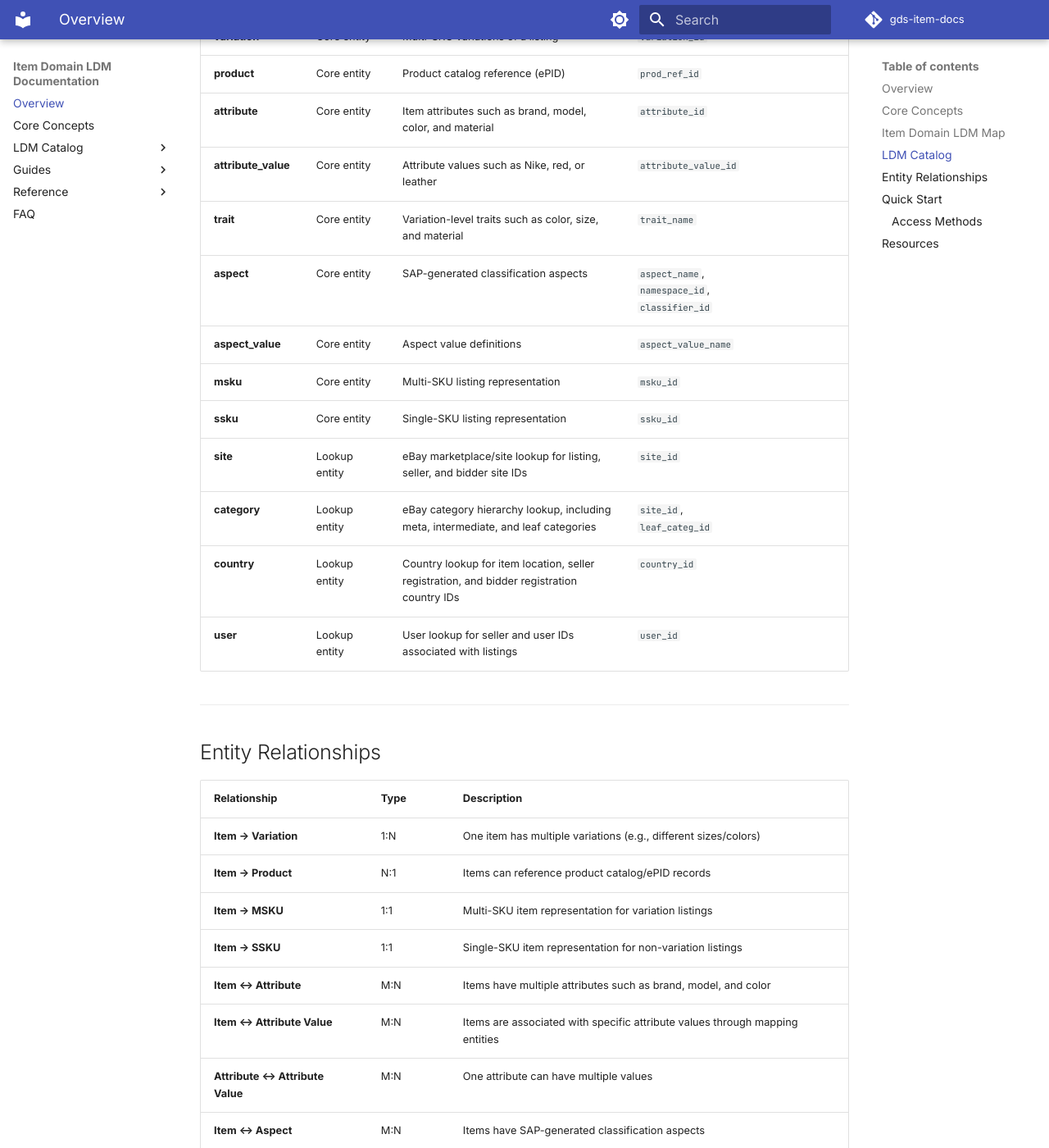
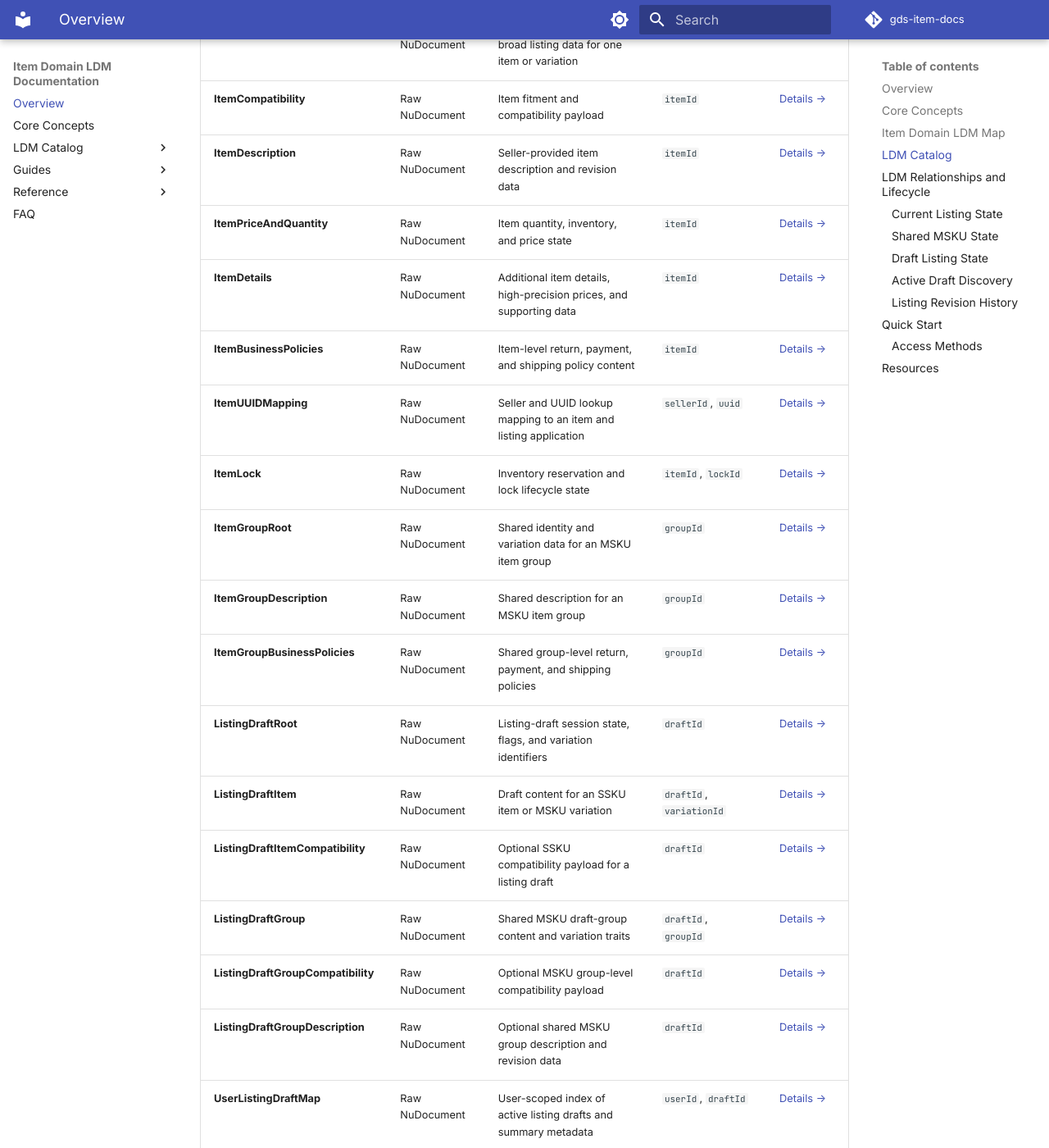
Before and after one commit to duanbiyi-ctrl/ework, an MkDocs documentation site: the page built from docs/index.md, in a window 1280 px wide and 1400 px high, scrolled down 1984 px. Shown: the whole window at 82% size. Built offline with MkDocs 1.6.1 and Material for MkDocs 9.7.7, drawn with Linux system fonts in a browser that asks for light colours; comment, search, counter and statistics services are not loaded; some of the changed text lies outside the part shown.

Commit message:
docs: Update Item LDM overview
Replace the outdated entity map and catalog with the current governed and raw LDM definitions, business keys, and source-model relationship guidance.

Co-authored-by: Copilot <223556219+Copilot@users.noreply.github.com>

```diff
--- a/docs/index.md
+++ b/docs/index.md
@@ -40,7 +40,7 @@ Understanding Item domain fundamentals:
 
 Here're the main LDM entities in the Item domain:
 
-<img src="assets/item-domain-entity-relationship.png" alt="Item Domain LDM Entity Map" width="700"/>
+<img src="assets/item-domain-ldm-map.png" alt="Item Domain LDM Map" width="700"/>
 
 
 !!! tip "New to Item LDM?"
@@ -50,44 +50,97 @@ Here're the main LDM entities in the Item domain:
 
 ## LDM Catalog
 
-| LDM Name | Type | Description | Primary Key(s) | Details |
+| LDM Name | Type | Description | Business Key(s) | Details |
 |----------|------|-------------|----------------|---------|
-| **item** | Core entity | Core listing entity | `item_id` | [Details →](entities/item.md) |
-| **variation** | Core entity | Multi-SKU variations of a listing | `variation_id` | |
-| **product** | Core entity | Product catalog reference (ePID) | `prod_ref_id` | |
-| **attribute** | Core entity | Item attributes such as brand, model, color, and material | `attribute_id` | |
-| **attribute_value** | Core entity | Attribute values such as Nike, red, or leather | `attribute_value_id` | |
-| **trait** | Core entity | Variation-level traits such as color, size, and material | `trait_name` | |
-| **aspect** | Core entity | SAP-generated classification aspects | `aspect_name`, `namespace_id`, `classifier_id` | |
-| **aspect_value** | Core entity | Aspect value definitions | `aspect_value_name` | |
-| **msku** | Core entity | Multi-SKU listing representation | `msku_id` | |
-| **ssku** | Core entity | Single-SKU listing representation | `ssku_id` | |
-| **site** | Lookup entity | eBay marketplace/site lookup for listing, seller, and bidder site IDs | `site_id` | |
-| **category** | Lookup entity | eBay category hierarchy lookup, including meta, intermediate, and leaf categories | `site_id`, `leaf_categ_id` | |
-| **country** | Lookup entity | Country lookup for item location, seller registration, and bidder registration country IDs | `country_id` | |
-| **user** | Lookup entity | User lookup for seller and user IDs associated with listings | `user_id` | |
+| **item** | Governed entity | Core listing entity representing one eBay listing | `item_id` | [Details →](entities/item.md) |
+| **variation** | Governed entity | Multi-SKU variation of a listing | `variation_id` | [Details →](entities/variation.md) |
+| **ItemRoot** | Raw NuDocument | Current-state identity and broad listing data for one item or variation | `itemId` | [Details →](entities/itemkeyspace-root.md) |
+| **ItemCompatibility** | Raw NuDocument | Item fitment and compatibility payload | `itemId` | [Details →](entities/itemkeyspace-item-compatibility.md) |
+| **ItemDescription** | Raw NuDocument | Seller-provided item description and revision data | `itemId` | [Details →](entities/itemkeyspace-item-description.md) |
+| **ItemPriceAndQuantity** | Raw NuDocument | Item quantity, inventory, and price state | `itemId` | [Details →](entities/itemkeyspace-item-qty-price.md) |
+| **ItemDetails** | Raw NuDocument | Additional item details, high-precision prices, and supporting data | `itemId` | [Details →](entities/itemkeyspace-item-details.md) |
+| **ItemBusinessPolicies** | Raw NuDocument | Item-level return, payment, and shipping policy content | `itemId` | [Details →](entities/itemkeyspace-business-policies.md) |
+| **ItemUUIDMapping** | Raw NuDocument | Seller and UUID lookup mapping to an item and listing application | `sellerId`, `uuid` | [Details →](entities/itemkeyspace-uuid-map.md) |
+| **ItemLock** | Raw NuDocument | Inventory reservation and lock lifecycle state | `itemId`, `lockId` | [Details →](entities/itemkeyspace-item-lock.md) |
+| **ItemGroupRoot** | Raw NuDocument | Shared identity and variation data for an MSKU item group | `groupId` | [Details →](entities/itemgroupkeyspace-root.md) |
+| **ItemGroupDescription** | Raw NuDocument | Shared description for an MSKU item group | `groupId` | [Details →](entities/itemgroupkeyspace-group-description.md) |
+| **ItemGroupBusinessPolicies** | Raw NuDocument | Shared group-level return, payment, and shipping policies | `groupId` | [Details →](entities/itemgroupkeyspace-group-business-policies.md) |
+| **ListingDraftRoot** | Raw NuDocument | Listing-draft session state, flags, and variation identifiers | `draftId` | [Details →](entities/listingdraft-root.md) |
+| **ListingDraftItem** | Raw NuDocument | Draft content for an SSKU item or MSKU variation | `draftId`, `variationId` | [Details →](entities/listingdraft-item-draft.md) |
+| **ListingDraftItemCompatibility** | Raw NuDocument | Optional SSKU compatibility payload for a listing draft | `draftId` | [Details →](entities/listingdraft-item-draft-compatibility.md) |
+| **ListingDraftGroup** | Raw NuDocument | Shared MSKU draft-group content and variation traits | `draftId`, `groupId` | [Details →](entities/listingdraft-item-group-draft.md) |
+| **ListingDraftGroupCompatibility** | Raw NuDocument | Optional MSKU group-level compatibility payload | `draftId` | [Details →](entities/listingdraft-item-group-draft-compatibility.md) |
+| **ListingDraftGroupDescription** | Raw NuDocument | Optional shared MSKU group description and revision data | `draftId` | [Details →](entities/listingdraft-item-group-draft-desc.md) |
+| **UserListingDraftMap** | Raw NuDocument | User-scoped index of active listing drafts and summary metadata | `userId`, `draftId` | [Details →](entities/userlistingdraft-user-item-draft-map.md) |
+| **ListingRevisionRoot** | Raw NuDocument | Retention state for a listing's revision history | `listingId` | [Details →](entities/listingrevisionkeyspace-root.md) |
+| **ListingRevision** | Raw NuDocument | Historical summary of a listing revision and changed property groups | `listingId`, `revisionId` | [Details →](entities/listingrevisionkeyspace-listing-revision.md) |
+| **ListingRevisionDetail** | Raw NuDocument | Historical non-variation property-level change record | `listingId`, `revisionId` | [Details →](entities/listingrevisionkeyspace-listing-revision-detail.md) |
+| **ListingVariationRevisionDetail** | Raw NuDocument | Historical variation-specific property-level change record | `listingId`, `revisionId`, `variationId` | [Details →](entities/listingrevisionkeyspace-variation-revision-detail.md) |
 
 
 ---
 
-## Entity Relationships
+## LDM Relationships and Lifecycle
 
-| Relationship | Type | Description |
-|--------------|------|-------------|
-| **Item → Variation** | 1:N | One item has multiple variations (e.g., different sizes/colors) |
-| **Item → Product** | N:1 | Items can reference product catalog/ePID records |
-| **Item → MSKU** | 1:1 | Multi-SKU item representation for variation listings |
-| **Item → SSKU** | 1:1 | Single-SKU item representation for non-variation listings |
-| **Item ↔ Attribute** | M:N | Items have multiple attributes such as brand, model, and color |
-| **Item ↔ Attribute Value** | M:N | Items are associated with specific attribute values through mapping entities |
-| **Attribute ↔ Attribute Value** | M:N | One attribute can have multiple values |
-| **Item ↔ Aspect** | M:N | Items have SAP-generated classification aspects |
-| **Aspect ↔ Aspect Value** | M:N | One aspect can have multiple values |
-| **Item ↔ Aspect Value** | M:N | Items are associated with classifier-derived aspect values |
-| **Variation ↔ Aspect** | M:N | Variations have SAP aspects at variation level |
-| **Variation ↔ Aspect Value** | M:N | Variations are associated with specific aspect values |
-| **Variation ↔ Trait** | M:N | Variations have traits like Color, Size, Material |
-| **Item ↔ Trait** | M:N | MSKU items have traits like Color, Size, Material |
+The catalog contains two LDM types:
+
+- **Governed LDMs** provide the consumer-facing **item** and **variation**
+  models.
+- **Raw LDMs** represent source data and behavior. They are grouped according
+  to the source and site application model design.
+
+The relationships below explain how the raw-LDM groups support the listing
+lifecycle, rather than describing relational-table joins.
+
+### Current Listing State
+
+The governed **item** and **variation** entities represent a listing and its
+SKU-level variations. Their raw current-state data is held in
+**ItemKeyspace**. **ItemRoot** contains the identity and broad state for one
+item or variation. **ItemCompatibility**, **ItemDescription**,
+**ItemPriceAndQuantity**, **ItemDetails**, and **ItemBusinessPolicies** are
+separate raw LDMs, allowing those portions of the listing to be read and
+updated independently. **ItemLock** records one or more inventory
+reservations for the item. **ItemUUIDMapping** is a seller-and-UUID lookup
+that resolves a listing.
+
+### Shared MSKU State
+
+**ItemGroupKeyspace** holds data shared by the variations in an MSKU listing.
+**ItemGroupRoot** identifies the group and references its member items, while
+**ItemGroupDescription** and **ItemGroupBusinessPolicies** hold the shared
+description and policies. The group does not replace the current state of its
+member variations: their sellable price, quantity, lifecycle, and other
+item-specific data remain in **ItemKeyspace**.
+
+### Draft Listing State
+
+**ListingDraft** is an independent working-state group used before or during
+publication. **ListingDraftRoot** stores draft-session state. An SSKU
+draft contains **ListingDraftItem** and can include
+**ListingDraftItemCompatibility**. An MSKU draft contains
+**ListingDraftGroup**, **ListingDraftGroupDescription**, and optionally
+**ListingDraftGroupCompatibility**, plus one **ListingDraftItem** for each
+variation. Draft LDMs do not imply that a corresponding live
+**ItemKeyspace** or **ItemGroupKeyspace** record exists.
+
+### Active Draft Discovery
+
+**UserListingDraftMap** is a user-scoped index of active drafts. It connects a
+user and a draft identifier to summary metadata used to find the draft, but
+does not contain the full **ListingDraft** content. Its lifecycle is separate
+from the draft content: creating, updating, or deleting one does not
+automatically change the other.
+
+### Listing Revision History
+
+**ListingRevisionKeyspace** stores historical changes by listing identifier,
+separately from current state. **ListingRevisionRoot** is optional retention
+state. Each **ListingRevision** records a revision summary and can
+have multiple **ListingRevisionDetail** children for listing-property changes
+and **ListingVariationRevisionDetail** children for variation-property
+changes. These LDMs are history records and do not replace the latest
+**ItemKeyspace** or **ItemGroupKeyspace** data.
 
 ---
 
```
Also changed, not shown: docs/assets/item-domain-ldm-map.png.
